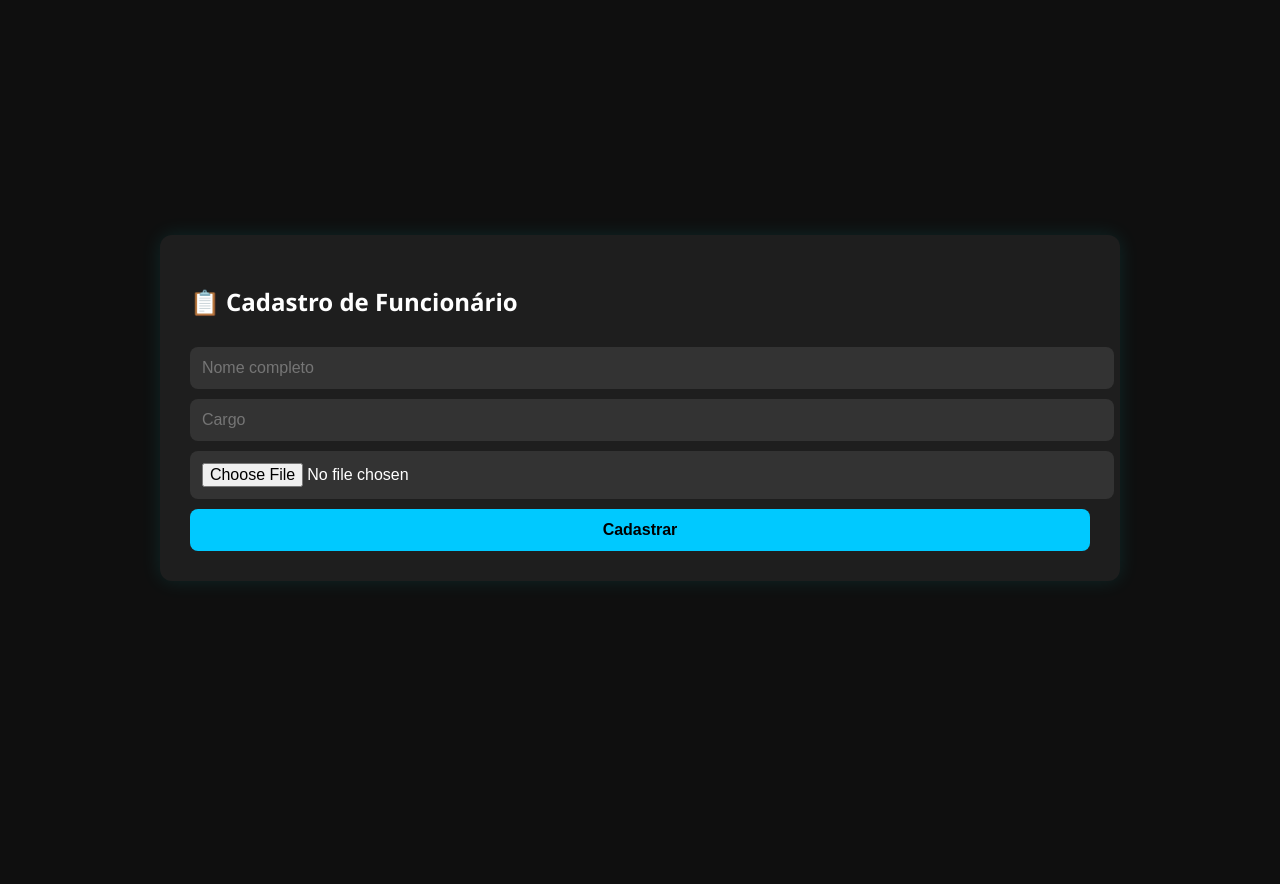
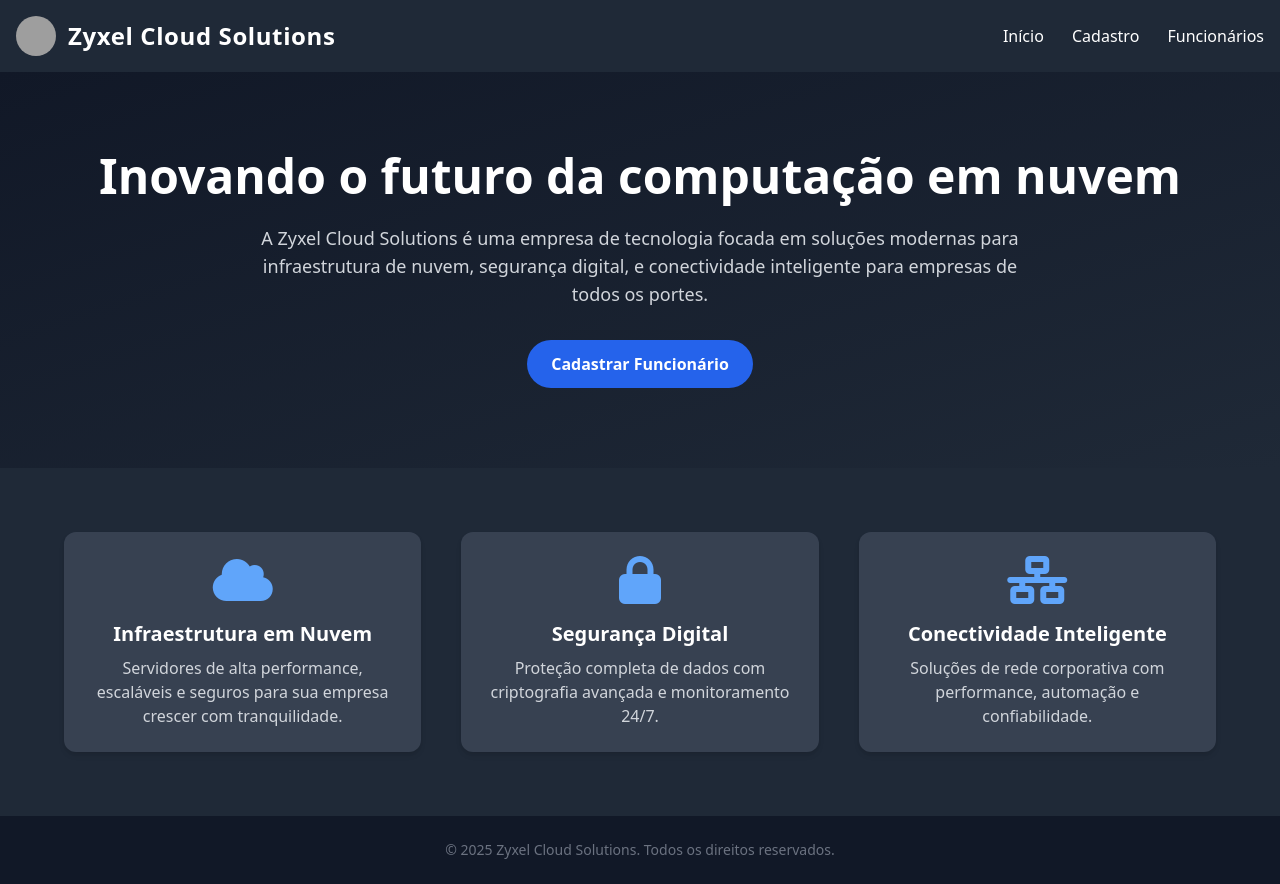
Before and after one commit to LeandroCLOUD/cadastro-funcionarios, a website: page public/index.html in a window 1280 px wide. Before the commit the page ends 816 px from the top, so only its background shows below. Drawn offline with nearby package versions, Linux system fonts and the light colour scheme; grey boxes are pictures that could not be loaded.

Commit message:
Página inicial da Zyxel criada com design moderno

```diff
--- a/public/index.html
+++ b/public/index.html
@@ -2,51 +2,58 @@
 <html lang="pt-BR">
 <head>
   <meta charset="UTF-8" />
-  <meta name="viewport" content="width=device-width, initial-scale=1.0"/>
-  <title>Cadastro de Funcionário</title>
-  <style>
-    body {
-      background: #0f0f0f;
-      font-family: 'Segoe UI', sans-serif;
-      color: #fff;
-      display: flex;
-      justify-content: center;
-      align-items: center;
-      height: 100vh;
-    }
-    form {
-      background: #1e1e1e;
-      padding: 30px;
-      border-radius: 12px;
-      box-shadow: 0 0 20px rgba(0,255,255,0.1);
-    }
-    input, button {
-      width: 100%;
-      margin-top: 10px;
-      padding: 12px;
-      border: none;
-      border-radius: 8px;
-      font-size: 1em;
-    }
-    input {
-      background: #333;
-      color: #fff;
-    }
-    button {
-      background: #00c9ff;
-      color: #000;
-      font-weight: bold;
-      cursor: pointer;
-    }
-  </style>
+  <meta name="viewport" content="width=device-width, initial-scale=1.0" />
+  <title>Zyxel Cloud Solutions</title>
+  <link href="https://cdn.jsdelivr.net/npm/tailwindcss@2.2.19/dist/tailwind.min.css" rel="stylesheet">
+  <link rel="stylesheet" href="https://cdnjs.cloudflare.com/ajax/libs/font-awesome/6.5.0/css/all.min.css" />
 </head>
-<body>
-  <form action="/api/funcionarios" method="POST" enctype="multipart/form-data">
-    <h2>📋 Cadastro de Funcionário</h2>
-    <input type="text" name="nome" placeholder="Nome completo" required />
-    <input type="text" name="cargo" placeholder="Cargo" required />
-    <input type="file" name="foto" accept="image/*" required />
-    <button type="submit">Cadastrar</button>
-  </form>
+<body class="bg-gray-900 text-white font-sans">
+  <header class="bg-gray-800 shadow-lg">
+    <div class="max-w-7xl mx-auto px-4 py-4 flex items-center justify-between">
+      <div class="flex items-center space-x-3">
+        <img src="https://www.edivaldobrito.com.br/wp-content/uploads/2022/03/zyxel-corrigiu-um-bug-critico-que-afeta-seus-dispositivos-de-firewall-e-vpn-1.webp" alt="Logo Zyxel" class="h-10 w-10 rounded-full">
+        <h1 class="text-2xl font-bold tracking-wide">Zyxel Cloud Solutions</h1>
+      </div>
+      <nav class="space-x-6 text-sm md:text-base">
+        <a href="index.html" class="hover:text-blue-400">Início</a>
+        <a href="cadastro.html" class="hover:text-blue-400">Cadastro</a>
+        <a href="listagem.html" class="hover:text-blue-400">Funcionários</a>
+      </nav>
+    </div>
+  </header>
+
+  <section class="px-6 md:px-12 py-20 bg-gradient-to-br from-gray-900 to-gray-800 text-center">
+    <h2 class="text-4xl md:text-5xl font-extrabold mb-6">Inovando o futuro da computação em nuvem</h2>
+    <p class="max-w-3xl mx-auto text-lg text-gray-300 mb-8">
+      A Zyxel Cloud Solutions é uma empresa de tecnologia focada em soluções modernas para infraestrutura de nuvem, segurança digital, e conectividade inteligente para empresas de todos os portes.
+    </p>
+    <a href="cadastro.html" class="inline-block bg-blue-600 hover:bg-blue-700 transition px-6 py-3 rounded-full font-semibold">
+      Cadastrar Funcionário
+    </a>
+  </section>
+
+  <section class="py-16 px-6 md:px-12 bg-gray-800">
+    <div class="grid md:grid-cols-3 gap-10 max-w-6xl mx-auto text-center">
+      <div class="p-6 bg-gray-700 rounded-xl shadow-md hover:shadow-lg transition duration-300">
+        <i class="fas fa-cloud fa-3x mb-4 text-blue-400"></i>
+        <h3 class="text-xl font-semibold mb-2">Infraestrutura em Nuvem</h3>
+        <p class="text-gray-300">Servidores de alta performance, escaláveis e seguros para sua empresa crescer com tranquilidade.</p>
+      </div>
+      <div class="p-6 bg-gray-700 rounded-xl shadow-md hover:shadow-lg transition duration-300">
+        <i class="fas fa-lock fa-3x mb-4 text-blue-400"></i>
+        <h3 class="text-xl font-semibold mb-2">Segurança Digital</h3>
+        <p class="text-gray-300">Proteção completa de dados com criptografia avançada e monitoramento 24/7.</p>
+      </div>
+      <div class="p-6 bg-gray-700 rounded-xl shadow-md hover:shadow-lg transition duration-300">
+        <i class="fas fa-network-wired fa-3x mb-4 text-blue-400"></i>
+        <h3 class="text-xl font-semibold mb-2">Conectividade Inteligente</h3>
+        <p class="text-gray-300">Soluções de rede corporativa com performance, automação e confiabilidade.</p>
+      </div>
+    </div>
+  </section>
+
+  <footer class="bg-gray-900 py-6 text-center text-gray-500 text-sm">
+    © 2025 Zyxel Cloud Solutions. Todos os direitos reservados.
+  </footer>
 </body>
 </html>
```
